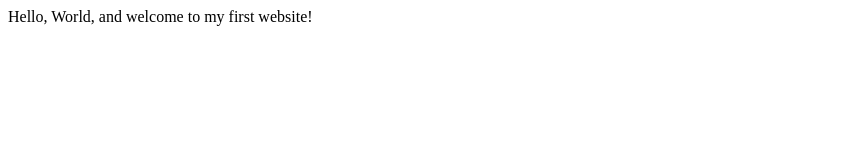
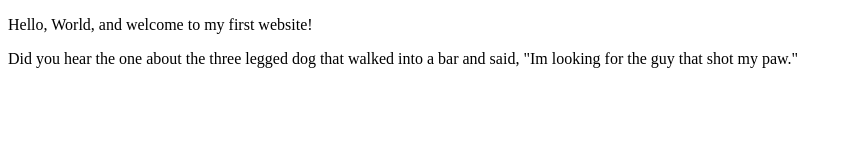
Before and after one commit to chakosg/chakosg.github.io, a plain HTML site: page index.html in a window 1280 px wide. Shown: the whole page, without its empty margins (0-852 px from the left). Drawn offline with Linux system fonts and the light colour scheme.

Commit message:
Expanded home page
Updated meta information and added content

```diff
--- a/index.html
+++ b/index.html
@@ -3,9 +3,11 @@
     <head>
         <meta charset="utf-8">
         <meta name="viewport" content="width=device-width, initial-scale=1.0">
-        <title>My First Website</title>
+        <meta name="author" content="Ernest P. Worrell">
+        <title>CE Truffaut | Web Developer</title>
     </head>
     <body>
-       Hello, World, and welcome to my first website!
+       <p>Hello, World, and welcome to my first website!</p>
+       <p>Did you hear the one about the three legged dog that walked into a bar and said, "Im looking for the guy that shot my paw."</p>
     </body>
 </html>
```
